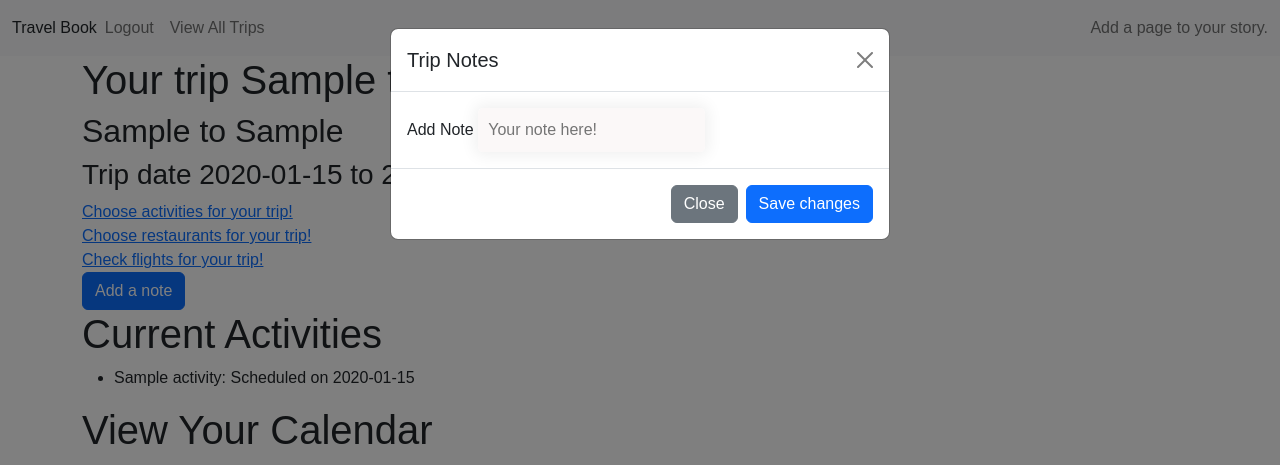
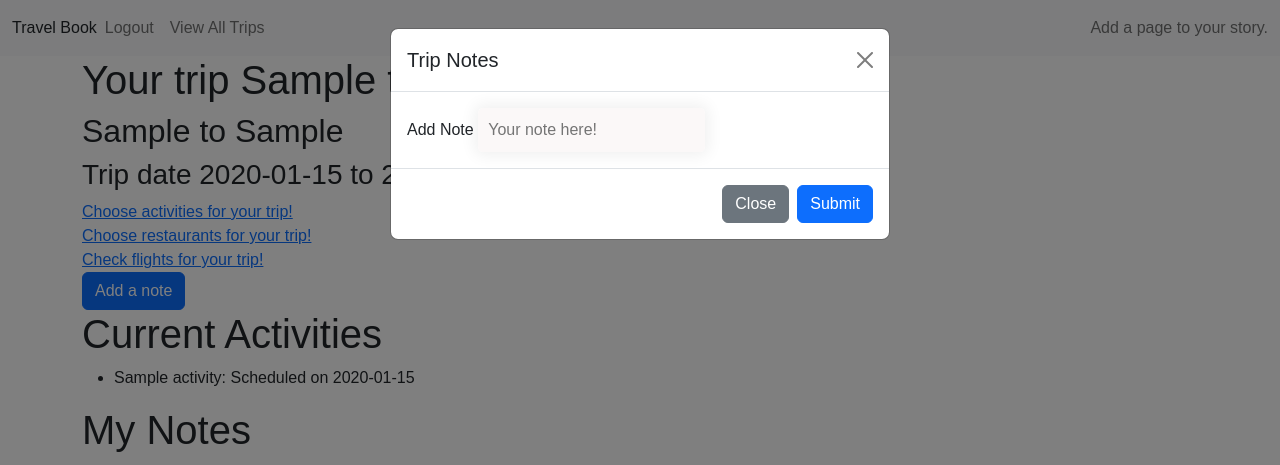
Before and after one commit to kotynskm/travel-book, a Flask app: page /trip/1 in a window 1280 px wide, after a click on "Add a note". Shown: the top 465 px of the page. Run offline with Flask 2, Linux system fonts and the light colour scheme; tables that the repository leaves empty hold one stand-in row (values such as "Sample post"); some libraries are stand-ins or nearby versions.

Commit message:
Added Note to model.py, added route to add note to trip in server.py

```diff
--- a/model.py
+++ b/model.py
@@ -19,6 +19,7 @@ class User(db.Model):
     password = db.Column(db.String(40), nullable=False)
 
     trips = db.relationship('Trip', back_populates='user')
+    # user = db.relationship('User', backref='notes')
 
     def __repr__(self):
         return f'<User {self.fname} password {self.password} email {self.email} lastname {self.lname}>'
@@ -55,6 +56,7 @@ class Trip(db.Model):
 
     user = db.relationship('User', back_populates='trips')
     activities = db.relationship('Activity', back_populates='trip')
+    # trip = db.relationship('Trip', backref='notes')
 
     def __repr__(self):
         return f'<Trip {self.trip_id} Name {self.trip_name} City {self.city}>'
@@ -103,6 +105,26 @@ class Activity(db.Model):
     def __repr__(self):
         return f'<Activity {self.activity_id} Trip ID {self.trip_id} Yelp ID {self.yelp_id} Name {self.name} Lat {self.latitude} Long {self.longitude} Phone {self.phone} Address {self.address} Zip {self.zipcode}'
 
+class Note(db.Model):
+    """ Data model for a note. """
+
+    __tablename__ = 'notes'
+
+    note_id = db.Column(db.Integer, autoincrement=True, primary_key=True)
+    note = db.Column(db.String(150))
+    trip_id = db.Column(db.Integer, db.ForeignKey('trips.trip_id'))
+    user_id = db.Column(db.Integer, db.ForeignKey('users.user_id'))
+
+    @classmethod
+    def create_note(cls, note, trip_id, user_id):
+        """ Create a note. """
+        return cls(note=note, trip_id=trip_id, user_id=user_id)
+
+    trip = db.relationship('Trip', backref='notes')
+    user = db.relationship('User', backref='notes')
+
+
+
 
 def connect_to_db(flask_app, db_uri="postgresql:///travel_book", echo=True):
     flask_app.config["SQLALCHEMY_DATABASE_URI"] = db_uri
--- a/server.py
+++ b/server.py
@@ -3,7 +3,7 @@ from flask import Flask, render_template, request, session, redirect, jsonify, f
 import requests
 import os
 from pprint import pprint as pp
-from model import User, Trip, Activity, connect_to_db, db
+from model import User, Trip, Activity, Note, connect_to_db, db
 from datetime import datetime, timedelta
 from random import choice
 import json
@@ -263,6 +263,21 @@ def calendar_info(trip_id):
     }
     return jsonify(data)
 
+@app.route('/submit_note/<trip_id>', methods=['POST'])
+def add_note(trip_id):
+    """ Add a note to the trip. """
+    trip = Trip.get_by_id(trip_id)
+    trip_id = trip.trip_id
+    user = trip.user
+    user_id = user.user_id
+    note = request.form.get('activity-note')
+
+    trip_note = Note.create_note(note, trip_id, user_id)
+    db.session.add(trip_note)
+    db.session.commit()
+
+    return redirect(f'/trip/{trip_id}')
+
 
 @app.route('/logout')
 def logout():
--- a/templates/trip_details.html
+++ b/templates/trip_details.html
@@ -37,6 +37,12 @@
     {% endfor %}
 </ul>
 
+<div class="current_notes">
+<h1>My Notes</h1>
+
+
+</div>
+
   <!-- Modal -->
   <div class="modal fade" id="exampleModal" tabindex="-1" aria-labelledby="exampleModalLabel" aria-hidden="true">
     <div class="modal-dialog">
@@ -46,16 +52,16 @@
           <button type="button" class="btn-close" data-bs-dismiss="modal" aria-label="Close"></button>
         </div>
         <div class="modal-body">
-          <form>
+          <form action="/submit_note/{{ trip.trip_id }}", method="POST">
             <div class="form-group">
                 <label for="activity-note">Add Note</label>
                 <input type="text" class="activity-note" id="activity-note" placeholder="Your note here!">
             </div>
-          </form>
         </div>
         <div class="modal-footer">
           <button type="button" class="btn btn-secondary" data-bs-dismiss="modal">Close</button>
-          <button type="button" class="btn btn-primary">Save changes</button>
+          <button type="submit" class="btn btn-primary">Submit</button>
+        </form>
         </div>
       </div>
     </div>
```
